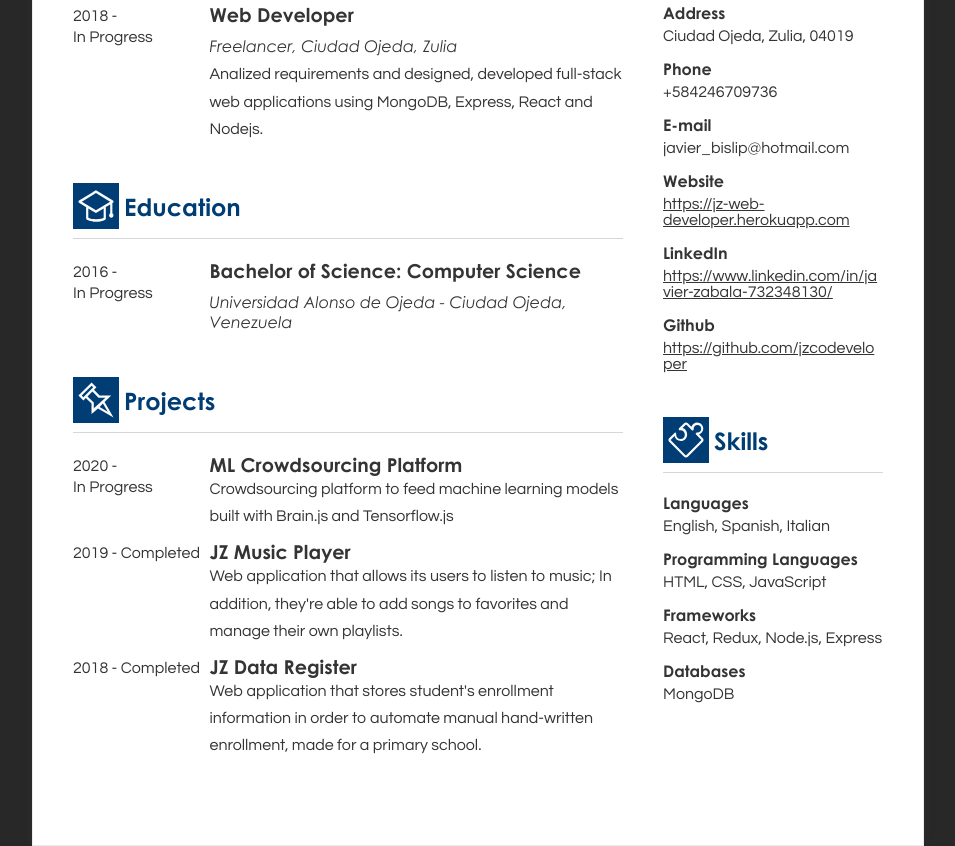
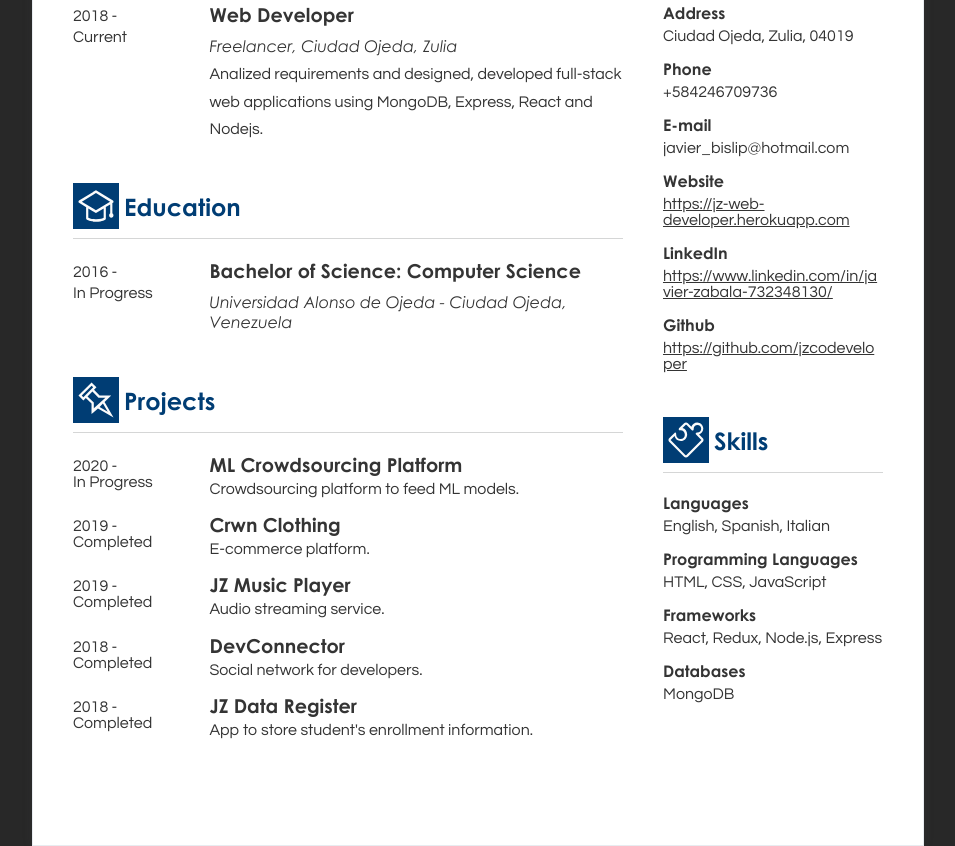
Before and after one commit to jzcodeveloper/my-resume, a plain HTML site: page index.html in a window 1280 px wide. Shown: the part 307-1153 px from the top of the page, without its empty margins (162-1117 px from the left). Drawn offline with Linux system fonts and the light colour scheme.

Commit message:
Added more projects

```diff
--- a/index.html
+++ b/index.html
@@ -37,7 +37,7 @@
             <div class="experience-item">
               <div class="experience-date">
                 <span class="experience-date-item">2018 -</span>
-                <span class="experience-date-item">In Progress</span>
+                <span class="experience-date-item">Current</span>
               </div>
               <div class="experience-details">
                 <h4 class="experience-job-title">Web Developer</h4>
@@ -100,42 +100,60 @@
           <div class="body">
             <div class="experience-item">
               <div class="experience-date">
-                <span class="experience-date-item">2020 -</span>
-                <span class="experience-date-item">In Progress</span>
+                <span class="experience-date-item">2020 - <br> In Progress</span>
               </div>
               <div class="experience-details">
                 <h4 class="experience-job-title">ML Crowdsourcing Platform</h4>
                 <p class="experience-summary">
-                  Crowdsourcing platform to feed machine learning models built
-                  with Brain.js and Tensorflow.js
+                  Crowdsourcing platform to feed ML models.
                 </p>
               </div>
             </div>
 
             <div class="experience-item">
               <div class="experience-date">
-                <span class="experience-date-item">2019 - Completed</span>
+                <span class="experience-date-item">2019 - <br> Completed</span>
               </div>
               <div class="experience-details">
-                <h4 class="experience-job-title">JZ Music Player</h4>
+                <h4 class="experience-job-title">Crwn Clothing</h4>
                 <p class="experience-summary">
-                  Web application that allows its users to listen to music; In
-                  addition, they're able to add songs to favorites and manage
-                  their own playlists.
+                  E-commerce platform.
                 </p>
               </div>
             </div>
 
             <div class="experience-item">
               <div class="experience-date">
-                <span class="experience-date-item">2018 - Completed</span>
+                <span class="experience-date-item">2019 - <br> Completed</span>
+              </div>
+              <div class="experience-details">
+                <h4 class="experience-job-title">JZ Music Player</h4>
+                <p class="experience-summary">
+                  Audio streaming service.
+                </p>
+              </div>
+            </div>
+
+            <div class="experience-item">
+              <div class="experience-date">
+                <span class="experience-date-item">2018 - <br> Completed</span>
+              </div>
+              <div class="experience-details">
+                <h4 class="experience-job-title">DevConnector</h4>
+                <p class="experience-summary">
+                  Social network for developers.
+                </p>
+              </div>
+            </div>
+
+            <div class="experience-item">
+              <div class="experience-date">
+                <span class="experience-date-item">2018 - <br> Completed</span>
               </div>
               <div class="experience-details">
                 <h4 class="experience-job-title">JZ Data Register</h4>
                 <p class="experience-summary">
-                  Web application that stores student's enrollment information
-                  in order to automate manual hand-written enrollment, made for
-                  a primary school.
+                  App to store student's enrollment information.
                 </p>
               </div>
             </div>
```
